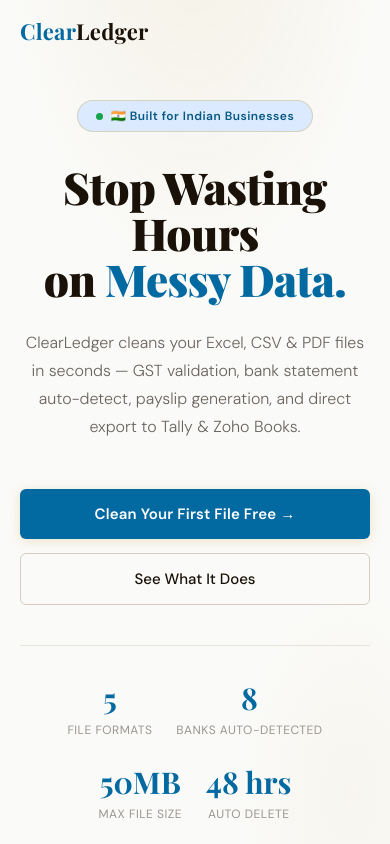
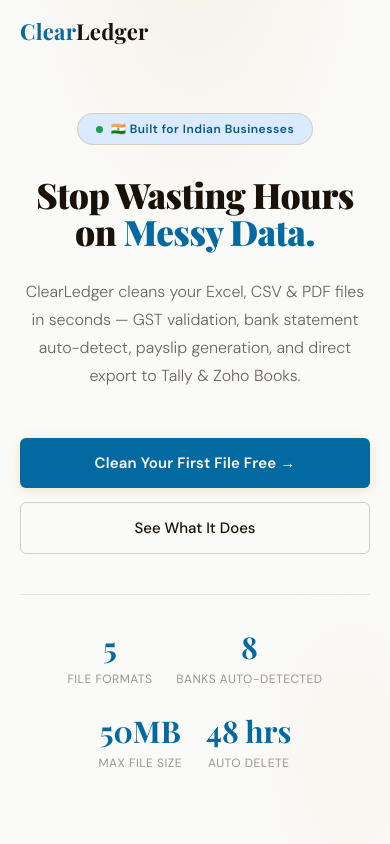
Before and after one commit to ketanpundir-00/clearledger-landing, a Next.js app: page / in a window 390 px wide. Shown: the top 844 px of the page. Built offline with nearby package versions, Linux system fonts and the light colour scheme.

Commit message:
fix mobile hero overflow

```diff
--- a/src/app/page.module.css
+++ b/src/app/page.module.css
@@ -137,6 +137,8 @@
   margin-bottom: 28px;
   letter-spacing: -1px;
   animation: fadeUp 0.6s ease 0.1s both;
+  overflow-wrap: break-word;
+  word-break: break-word;
 }
 
 .gold { color: var(--gold); }
@@ -854,7 +856,7 @@
 }
 
 @media (max-width: 480px) {
-  .heroTitle { letter-spacing: -0.5px; }
+  .heroTitle { letter-spacing: -0.5px; font-size: clamp(32px, 9vw, 44px); }
   .heroSub { font-size: 16px; }
   .btnPrimary, .btnSecondary { width: 100%; justify-content: center; }
   .heroActions { flex-direction: column; }
```
